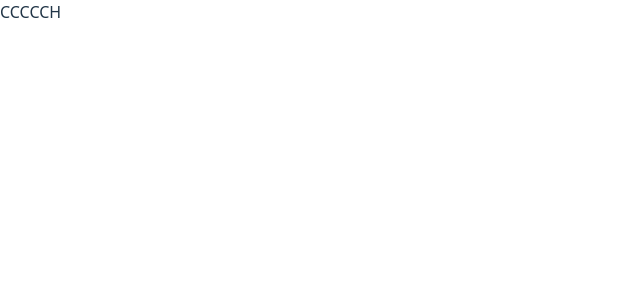
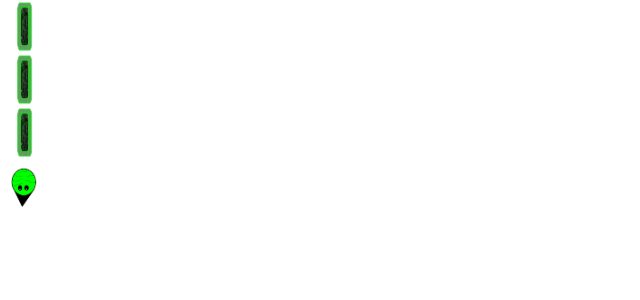
Before and after one commit to datcord/snakey, a React (Vite) app: page / in a window 1280 px wide. Shown: the top 300 px of the page, without its empty margins (0-640 px from the left). Built offline with nearby package versions, Linux system fonts and the light colour scheme.

Commit message:
Add snake game visuals and animations with CSS enhancements

```diff
--- a/src/App.css
+++ b/src/App.css
@@ -1,4 +1,28 @@
 .game {
+  z-index: -10;
   width: 100dvw;
   height: 100dvh;
+}
+
+.bodypart,
+.head {
+  position: relative;
+  width: 3rem;
+  height: auto;
+  rotate: 90deg;
+}
+
+.snake {
+  align-self: center;
+  display: flex;
+  flex-direction: column;
+}
+.snake:active {
+  animation: move 0.2s linear;
+}
+
+@keyframes move {
+  0%, 50%, 100% {
+    transform: translateY(10px);
+  }
 }/*# sourceMappingURL=App.css.map */
--- a/src/App.scss
+++ b/src/App.scss
@@ -1,4 +1,28 @@
 .game {
+  z-index: -10;
   width: 100dvw;
   height: 100dvh;
 }
+.bodypart,
+.head {
+  position: relative;
+  width: 3rem;
+  height: auto;
+  rotate: 90deg;
+}
+.snake {
+  align-self: center;
+  display: flex;
+  flex-direction: column;
+  &:active {
+    animation: move 0.2s linear;
+  }
+}
+
+@keyframes move {
+  0%,
+  50%,
+  100% {
+    transform: translateY(10px);
+  }
+}
--- a/src/SnakeGame.jsx
+++ b/src/SnakeGame.jsx
@@ -1,16 +1,39 @@
 import { useState } from "react";
 import React from "react";
 import "./App.css";
+import bodyImg from "./assets/body.png";
+import headImg from "./assets/head.png";
+import foodImg from "./assets/icon-192.png";
 
 function SnakeGame() {
-  const [bodysize, setbodysize] = useState(5);
-  const body = Array(bodysize).fill("C");
-  const bodyParts = body.map((part) => <span>{part}</span>);
-  const snake = () => {};
+  const [bodysize, setbodysize] = useState(3);
+  const body = Array(bodysize).fill(bodyImg);
+  var i = 0;
+  const bodyParts = body.map((part) => (
+    <img className="bodypart" key={i++} src={part} alt="b" />
+  ));
+  const Snake = () => {
+    return (
+      <div className="snake">
+        {bodyParts}
+        <img className="head" src={headImg} alt="h" />
+      </div>
+    );
+  };
+
+  const Food = () => {
+    return <img className="food" src={foodImg} alt="f" />;
+  };
   return (
-    <div className="game">
-      {bodyParts}
-      <span>H</span>
+    <div
+      onAnimationEnd={() => {
+        if (bodysize <= window.innerHeight) {
+          setbodysize(bodysize + 1);
+        }
+      }}
+      className="game"
+    >
+      <Snake />
     </div>
   );
 }
```
Also changed, not shown: src/assets/icon-192.png (added), 1 other file (tests, documents, lock files or other folders).
